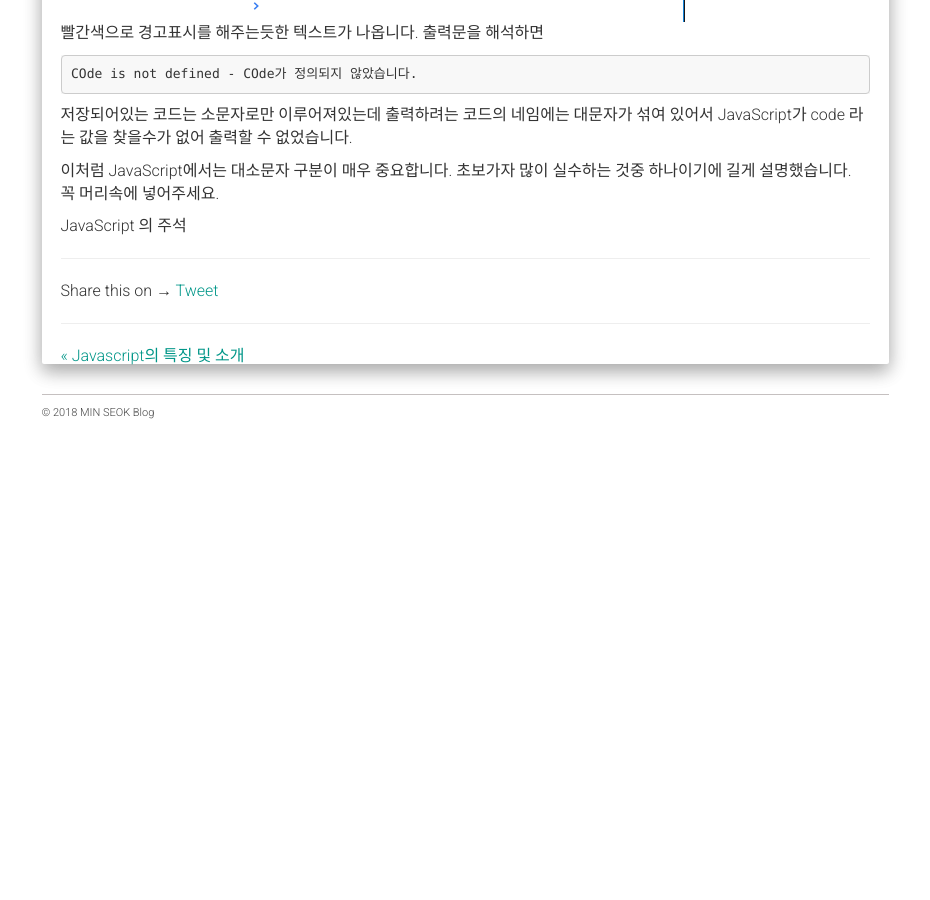
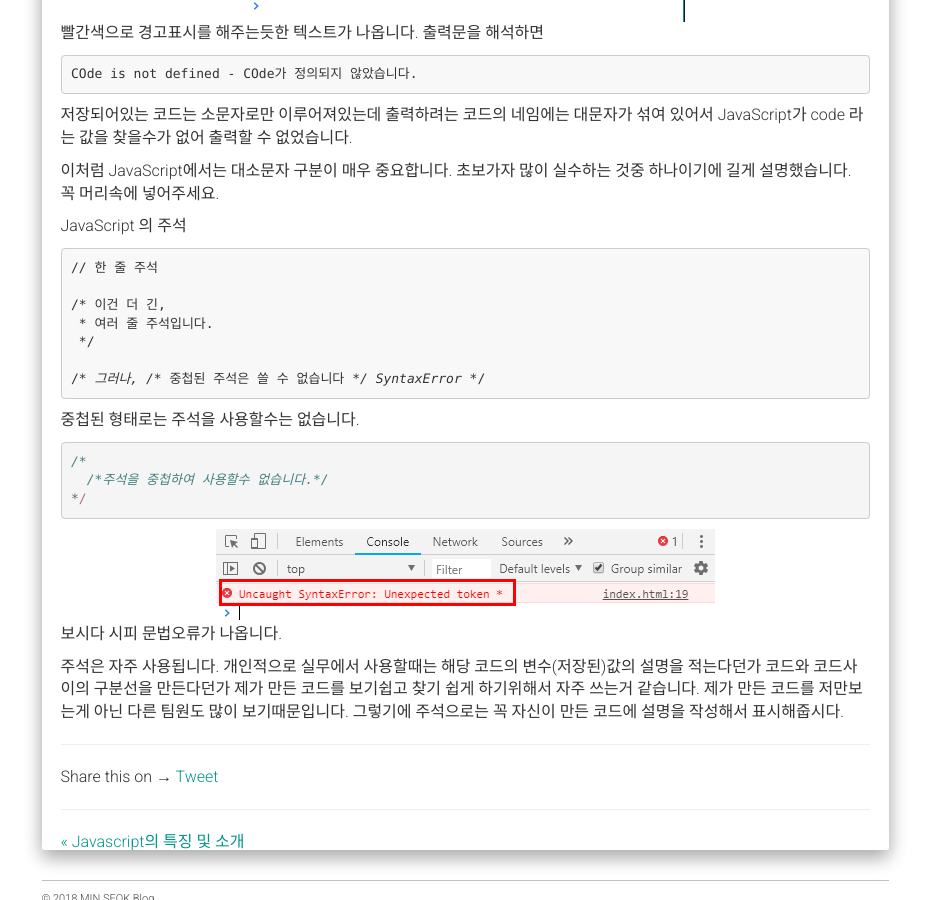
Before and after one commit to alalstjr/promote.github.io, a Jekyll site: the page built from _posts/2018-08-25-JavaScript 기초문법.md, in a window 1280 px wide and 900 px high, scrolled down 1197 px. Shown: the whole window, without its empty margins (321-1251 px from the left). Built offline with Jekyll 4.4.1, drawn with Linux system fonts in a browser that asks for light colours; nearby versions of some CDN libraries; our own code applies the rules of GitHub Pages for plain Markdown files; comment, search, counter and statistics services are not loaded; before the commit the page ends 1645 px from its top, so only the background shows below that.

Commit message:
Update 2018-08-25-JavaScript 기초문법.md

````diff
--- a/_posts/2018-08-25-JavaScript 기초문법.md
+++ b/_posts/2018-08-25-JavaScript 기초문법.md
@@ -60,3 +60,29 @@ COde is not defined - COde가 정의되지 않았습니다.
 꼭 머리속에 넣어주세요.
 
 JavaScript 의 주석
+```markdown
+// 한 줄 주석
+
+/* 이건 더 긴,
+ * 여러 줄 주석입니다.
+ */
+
+/* 그러나, /* 중첩된 주석은 쓸 수 없습니다 */ SyntaxError */
+```
+중첩된 형태로는 주석을 사용할수는 없습니다.
+{% highlight javascript %}
+/*
+  /*주석을 중첩하여 사용할수 없습니다.*/
+*/
+{% endhighlight %}
+<div class="img-box">
+  <img src="{{ site.baseurl }}/static/img/post/2018-08-26-3.png" alt="자바스크립트 출력확인" />
+</div>
+보시다 시피 문법오류가 나옵니다.
+
+주석은 자주 사용됩니다.
+개인적으로 실무에서 사용할때는 해당 코드의 변수(저장된)값의 설명을 적는다던가
+코드와 코드사이의 구분선을 만든다던가
+제가 만든 코드를 보기쉽고 찾기 쉽게 하기위해서 자주 쓰는거 같습니다.
+제가 만든 코드를 저만보는게 아닌 다른 팀원도 많이 보기때문입니다.
+그렇기에 주석으로는 꼭 자신이 만든 코드에 설명을 작성해서 표시해줍시다.
````
